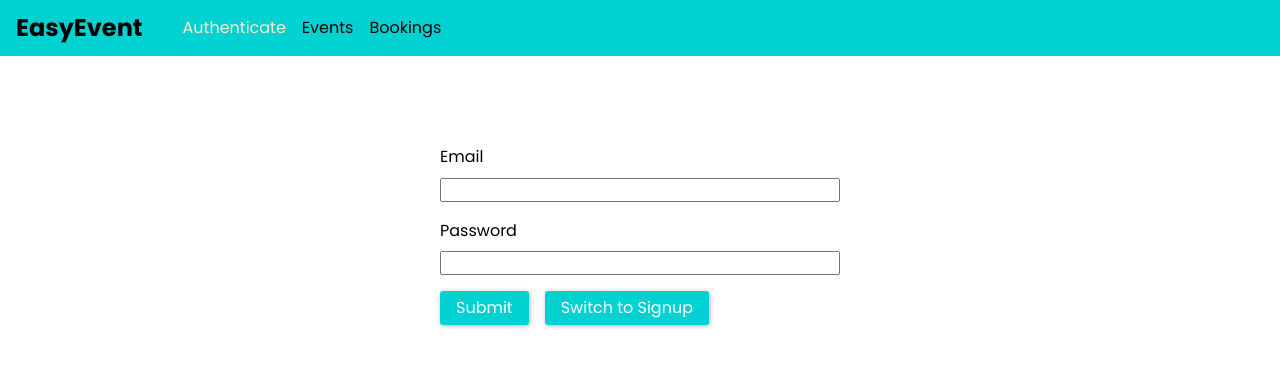
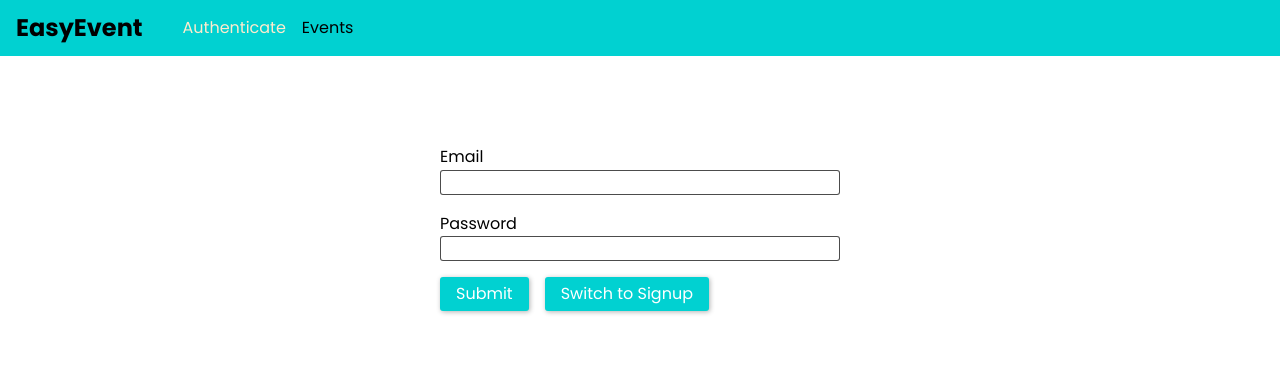
Before and after one commit to dennyhong96/event-booking-graphql-mern, a React (Create React App) app in the folder client/: page /auth in a window 1280 px wide. Shown: the top 366 px of the page. Built offline with nearby package versions, Linux system fonts and the light colour scheme.

Commit message:
Add redirect logics

```diff
--- a/client/src/App.js
+++ b/client/src/App.js
@@ -1,6 +1,7 @@
-import React from "react";
+import React, { useState } from "react";
 import { BrowserRouter, Route, Switch, Redirect } from "react-router-dom";
 
+import AuthContext from "./context/authContext";
 import Navbar from "./componnets/navigation/Navbar";
 import Auth from "./componnets/pages/Auth";
 import Events from "./componnets/pages/Events";
@@ -8,17 +9,30 @@ import Bookings from "./componnets/pages/Bookings";
 import "./App.css";
 
 function App() {
+  const [state, setState] = useState({ token: null, userId: null });
+  const { token, userId } = state;
+  const login = (token, userId, tokenExpiration) => {
+    setState({ token, userId });
+  };
+  const logout = () => {
+    setState({ token: null, userId: null });
+  };
   return (
     <BrowserRouter>
+      <AuthContext.Provider value={{ token, userId, logout, login }}>
         <Navbar />
         <main className="main-content">
           <Switch>
-          <Redirect exact from="/" to="/auth" />
-          <Route exact path="/auth" component={Auth} />
+            {!token && <Redirect exact from="/" to="/auth" />}
+            {!token && <Route exact path="/auth" component={Auth} />}
             <Route exact path="/events" component={Events} />
-          <Route exact path="/bookings" component={Bookings} />
+            {token && <Route exact path="/bookings" component={Bookings} />}
+            {!token && <Redirect exact from="/bookings" to="/auth" />}
+            {token && <Redirect exact from="/" to="/events" />}
+            {token && <Redirect exact from="/auth" to="/events" />}
           </Switch>
         </main>
+      </AuthContext.Provider>
     </BrowserRouter>
   );
 }
--- a/client/src/componnets/navigation/Navbar.js
+++ b/client/src/componnets/navigation/Navbar.js
@@ -1,9 +1,12 @@
-import React from "react";
+import React, { useContext } from "react";
 import { NavLink } from "react-router-dom";
 
+import AuthContext from "../../context/authContext";
 import "./Nvabar.css";
 
 const Navbar = () => {
+  const { token } = useContext(AuthContext);
+
   return (
     <header className="main-navbar">
       <div className="main-navbar__logo">
@@ -11,21 +14,25 @@ const Navbar = () => {
       </div>
       <nav className="main-navbar__items">
         <ul>
+          {!token && (
             <li>
               <NavLink exact to="/auth">
                 Authenticate
               </NavLink>
             </li>
+          )}
           <li>
             <NavLink exact to="/events">
               Events
             </NavLink>
           </li>
+          {token && (
             <li>
               <NavLink exact to="/bookings">
                 Bookings
               </NavLink>
             </li>
+          )}
         </ul>
       </nav>
     </header>
--- a/client/src/componnets/pages/Auth.css
+++ b/client/src/componnets/pages/Auth.css
@@ -11,18 +11,14 @@
 }
 
 .form-control input {
-  font: inherit;
-  height: 1.5rem;
-  font-size: 1.2rem;
-  color: rgba(0, 0, 0, 0.5);
+  outline: none;
+  border: 1px solid rgba(0, 0, 0, 0.7);
+  border-radius: 3px;
+  padding: 0.25rem 0.5rem;
 }
 
 .form-control input:focus {
-  outline: none;
-}
-
-.form-control label {
-  margin-bottom: 0.5rem;
+  background-color: blanchedalmond;
 }
 
 .form-control {
--- a/client/src/componnets/pages/Auth.js
+++ b/client/src/componnets/pages/Auth.js
@@ -1,6 +1,7 @@
-import React, { useState } from "react";
+import React, { useState, useContext } from "react";
 import axios from "axios";
 
+import AuthContext from "../../context/authContext";
 import "./Auth.css";
 
 const config = {
@@ -10,6 +11,8 @@ const config = {
 };
 
 const Auth = () => {
+  const { login } = useContext(AuthContext);
+
   const [isLoginMode, setIsLoginMode] = useState(true);
 
   const [formData, setFormData] = useState({
@@ -59,6 +62,11 @@ const Auth = () => {
         config
       );
       console.log(res.data);
+
+      if (isLoginMode) {
+        localStorage.setItem("jwt", res.data.data.login.token);
+        login(res.data.data.login.token, res.data.data.login.userId);
+      }
     } catch (error) {
       console.error(error.response);
     }
--- /dev/null
+++ b/client/src/context/authContext.js
@@ -0,0 +1,8 @@
+import { createContext } from "react";
+
+export default createContext({
+  token: null,
+  userId: null,
+  login: () => {},
+  logout: () => {},
+});
```
Lines whose indentation alone changed are shown as unchanged.
